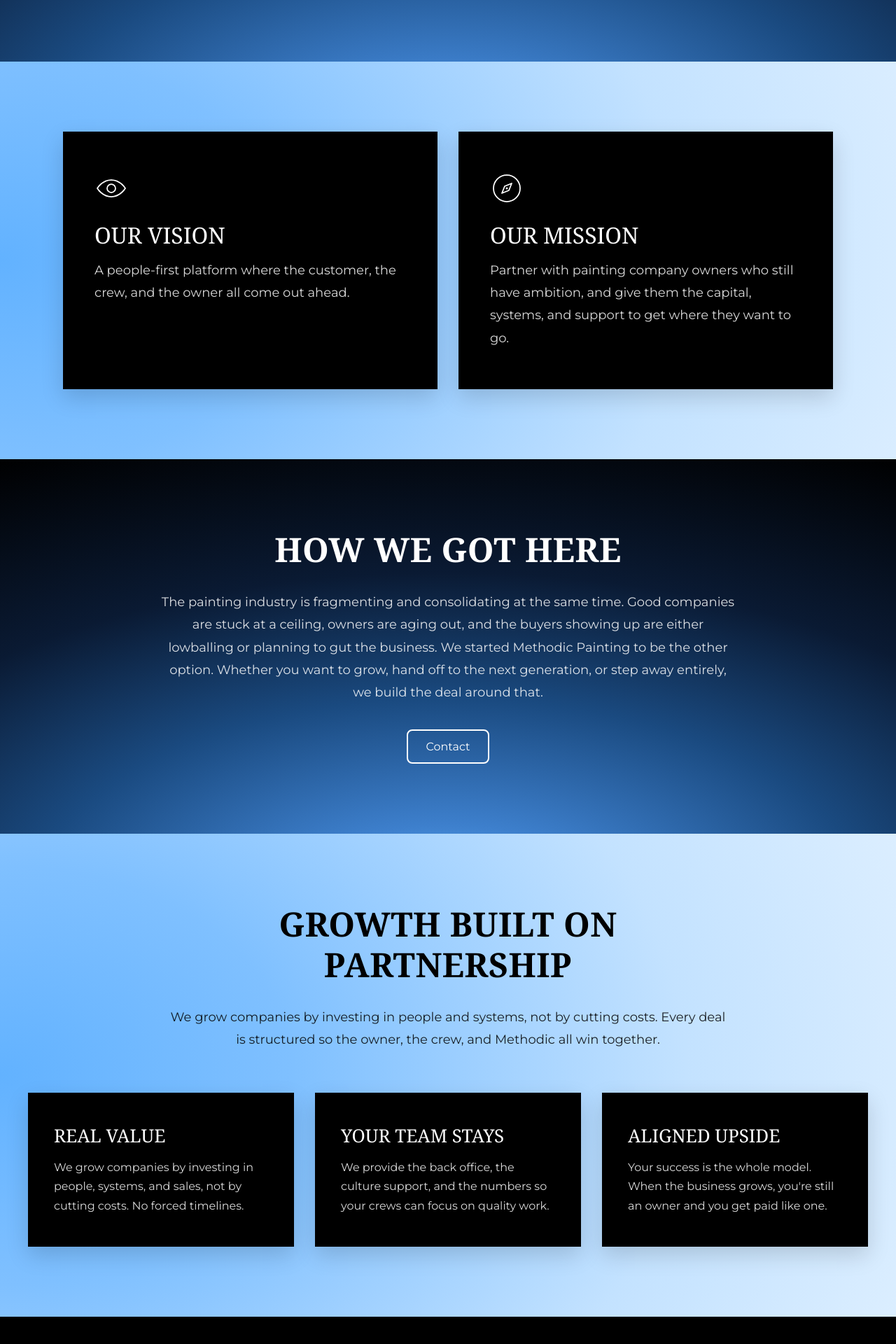
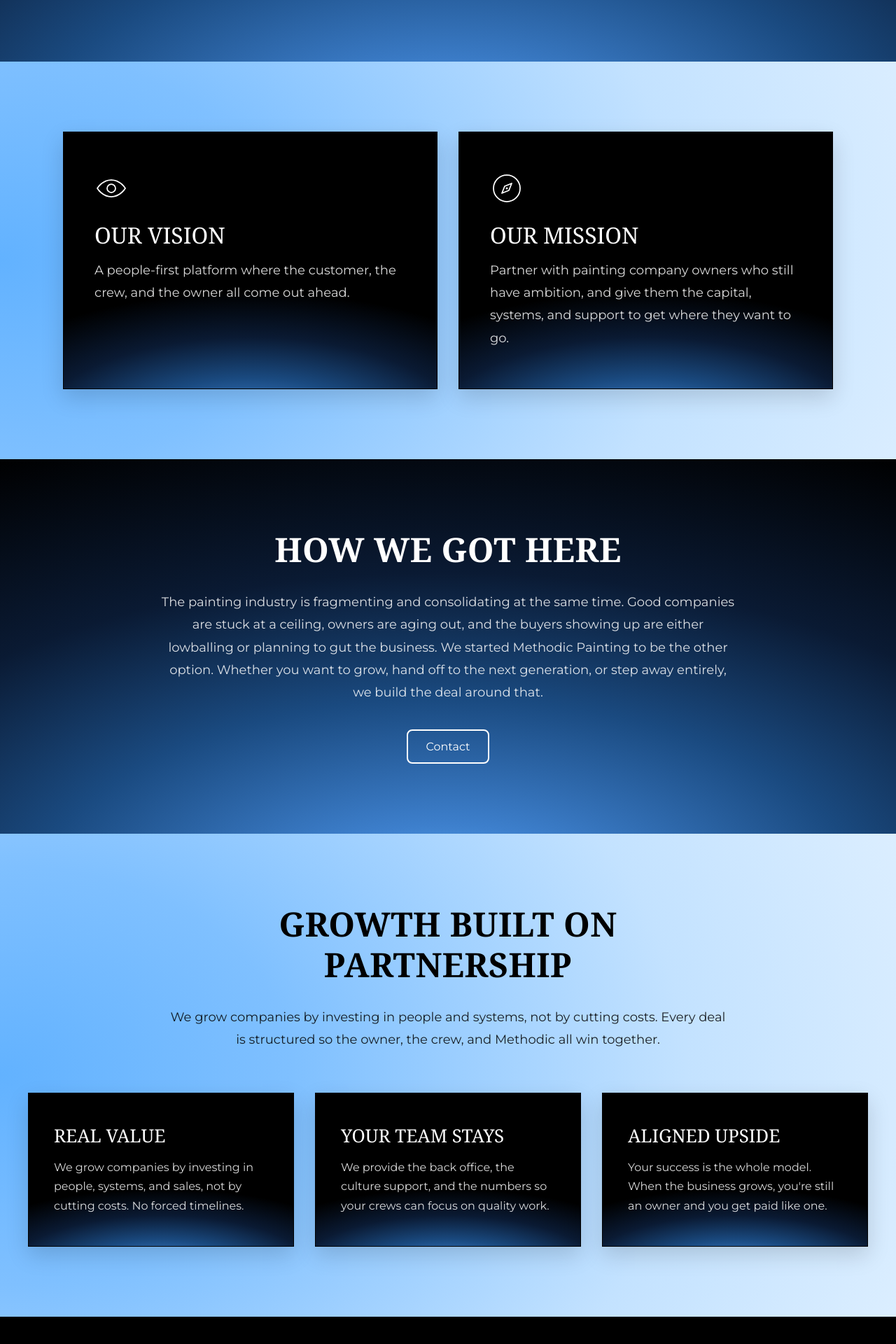
Before and after one commit to gkmestler/methodicpaintingsitemain, a Next.js app: page / in a window 1280 px wide. Shown: the part 2279-4199 px from the top of the page at 70% size. Built offline with nearby package versions, Linux system fonts and the light colour scheme.

Commit message:
Add the blue glow gradient inside the dark cards

```diff
--- a/app/globals.css
+++ b/app/globals.css
@@ -14,6 +14,10 @@
   --bg-section-light: radial-gradient(ellipse 2800px 2000px at 0% 50%, #62b2ff 0%, #7fc0ff 15%, #c3e2ff 35%, #e6f3ff 55%, #ffffff 80%);
   --bg-section-dark:
     radial-gradient(ellipse 2400px 1200px at 50% 120%, #62b2ff 0%, #3d7fcc 10%, #1a4a80 25%, #0a1a33 40%, transparent 60%),
+    #000000;
+  /* Same glow as the dark sections, scaled to fit inside a card */
+  --bg-card-dark:
+    radial-gradient(ellipse 120% 80% at 50% 120%, #62b2ff 0%, #3d7fcc 12%, #1a4a80 30%, #0a1a33 50%, transparent 72%),
     #000000;
   --bg-hero-dark:
     radial-gradient(ellipse 2400px 1200px at 100% 120%, #62b2ff 0%, #3d7fcc 10%, #1a4a80 25%, #0a1a33 40%, transparent 60%),
--- a/components/CardGrid.module.css
+++ b/components/CardGrid.module.css
@@ -43,7 +43,7 @@
 }
 
 .cardLight {
-  background: var(--black);
+  background: var(--bg-card-dark);
   color: var(--white);
   border: 1px solid var(--black);
   box-shadow: 0 12px 30px rgba(0, 0, 0, 0.15);
--- a/components/home/VisionMission.module.css
+++ b/components/home/VisionMission.module.css
@@ -14,7 +14,7 @@
 }
 
 .card {
-  background: var(--black);
+  background: var(--bg-card-dark);
   color: var(--white);
   border: 1px solid var(--black);
   box-shadow: 0 12px 30px rgba(0, 0, 0, 0.15);
```
